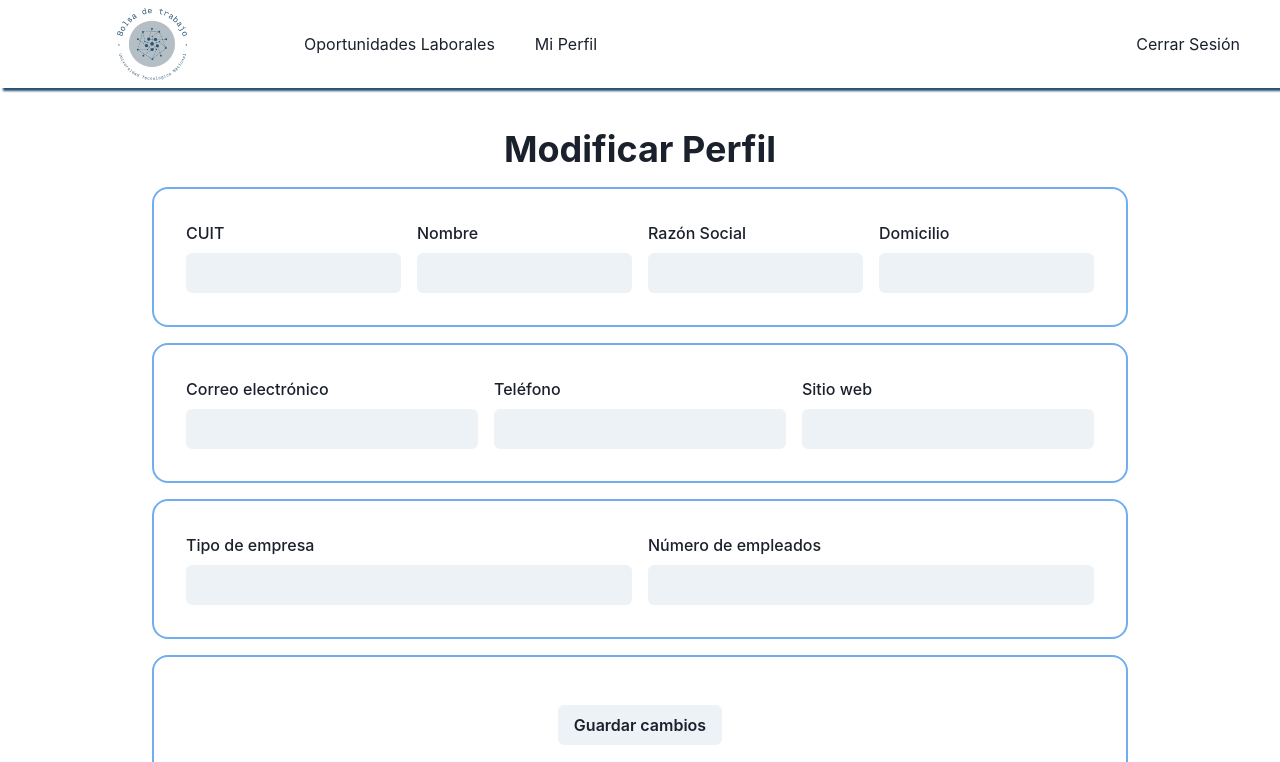
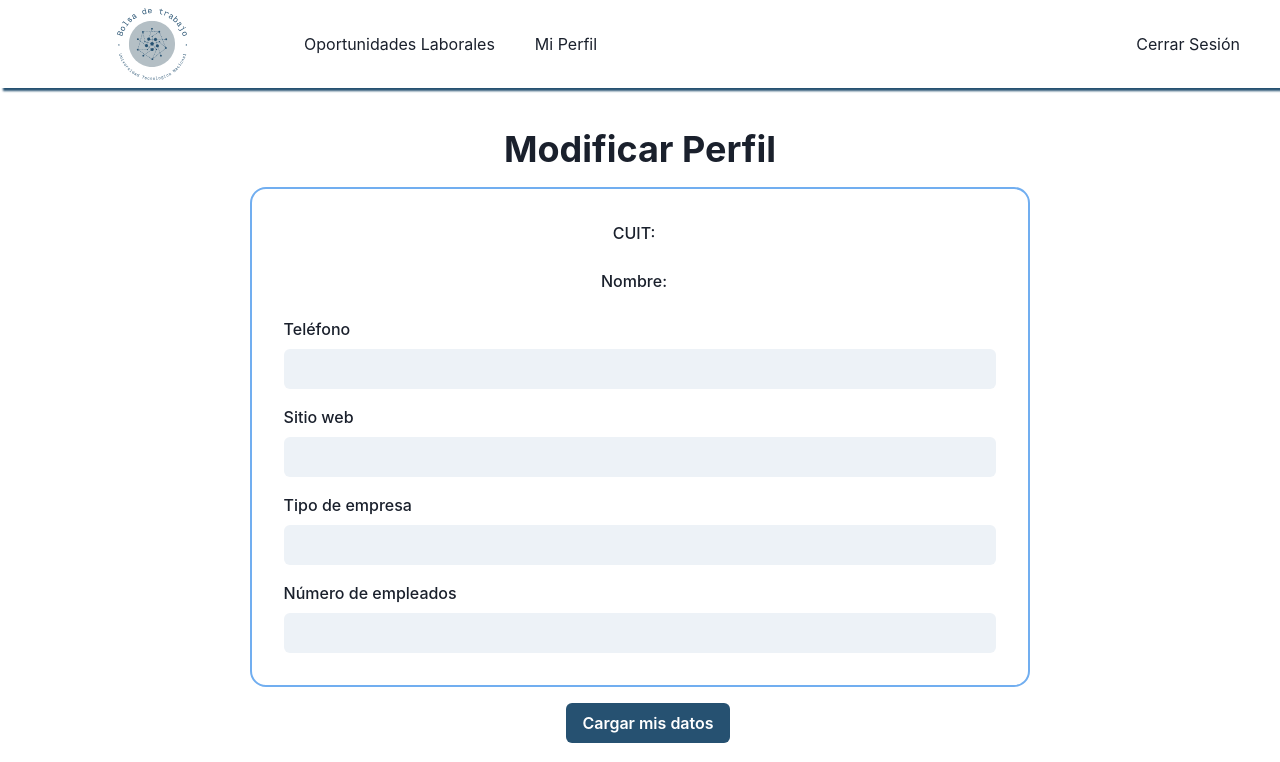
Before and after one commit to hermankraus/PPS_Fracassi_Cura_Bonvissuto_Kraus, a React (Vite) app in the folder frontend/: page /company/my-profile in a window 1280 px wide. Shown: the top 762 px of the page. Built offline with nearby package versions, Linux system fonts and the light colour scheme.

Commit message:
module company profile

```diff
--- a/frontend/src/Axios/axios-company.jsx
+++ b/frontend/src/Axios/axios-company.jsx
@@ -10,4 +10,17 @@ export const getAllCompanies = (companies) => {
 
 export const postJobOffer = (companies) => {
   return api.post("/JobOffer", JSON.stringify(companies));
-}
+};
+
+export const GetCompanyByCuit = async (cuit) => {
+  const response = await api.get(`/Company/getCompany`, {
+    params: {
+      Cuit: cuit.toString(), // Asegúrate de convertir cuit a string si no lo es
+    },
+  });
+  return response.data;
+};
+
+export const completeprofile = (company) => {
+  return api.put("/Company/completeprofile", JSON.stringify(company));
+};
--- a/frontend/src/pages/company-page/company-profile.jsx
+++ b/frontend/src/pages/company-page/company-profile.jsx
@@ -1,114 +1,211 @@
-import React, { useContext } from "react";
-import { Heading, Button, VStack, Container, FormLabel, Flex, FormControl, Input } from "@chakra-ui/react";
+import { useContext, useEffect, useState } from "react";
+import {
+  Heading,
+  Button,
+  VStack,
+  Container,
+  FormLabel,
+  Flex,
+  FormControl,
+  Input,
+  useBreakpointValue,
+  Box,
+} from "@chakra-ui/react";
 import { NavbarCompany } from "../../components/navbar/navbar";
 import { Formik, Form, Field, ErrorMessage } from "formik";
 import * as Yup from "yup";
 import { ThemeContext } from "../../components/context/theme-context/theme-context";
+import { GetCompanyByCuit, completeprofile } from "../../Axios/axios-company";
+import useToaster from "../../hooks/useToaster";
+import Cookies from "js-cookie";
 
 export const CompanyProfile = () => {
   const { isDarkMode } = useContext(ThemeContext);
+  const { successToast, errorToast } = useToaster();
+
+  const [companyData, setCompanyData] = useState({
+    cuit: "",
+    companyName: "",
+    contactEmail: "",
+  });
 
   const validationSchema = Yup.object().shape({
-    companyCuit: Yup.string().required("El número de CUIT es requerido"),
-    companyName: Yup.string().required("El nombre de la empresa es requerido"),
-    companyBusinessName: Yup.string().required("La razón social es requerida"),
-    companyAddress: Yup.string().required("El domicilio es requerido"),
-    companyEmail: Yup.string().email("Correo electrónico inválido").required("El correo de contacto es requerido"),
-    companyPhone: Yup.string().required("El número de teléfono es requerido"),
-    companySite: Yup.string().required("La página web es requerida"),
-    companyType: Yup.string().required("El tipo de empresa es requerido"),
-    companyNumberEmployee: Yup.string().required("El número de empleados es requerido"),
+    contactPhone: Yup.string()
+      .required("El número de teléfono es requerido")
+      .matches(/^\d+$/, "El número de teléfono solo puede contener números"),
+    website: Yup.string()
+      .url("URL inválida")
+      .required("La página web es requerida"),
+    type: Yup.string().required("El tipo de empresa es requerido"),
+    numberOfEmployees: Yup.string()
+      .required("El número de empleados es requerido")
+      .matches(/^\d+$/, "El número de empleados solo puede contener números"),
   });
 
-  const onSubmit = (values) => {
-    console.log("Formulario enviado:", values);
+  const cuit = Cookies.get("cuit");
+  useEffect(() => {
+    const fetchCompanyData = async () => {
+      if (cuit) {
+        try {
+          const data = await GetCompanyByCuit(cuit);
+          setCompanyData(data);
+          console.log(data);
+        } catch (error) {
+          if (error.response && error.response.status === 404) {
+            errorToast("Empresa no encontrada. Verifica el CUIT.");
+          }
+        }
+      }
+    };
+    fetchCompanyData();
+  }, []);
+
+  const companyProfileFormHandler = async (values, { setSubmitting }) => {
+    const userData = {
+      cuit: cuit,
+      contactPhone: values.contactPhone,
+      website: values.website,
+      type: values.type,
+      numberOfEmployees: values.numberOfEmployees,
+    };
+    console.log(values);
+
+    try {
+      setSubmitting(true);
+      const response = await completeprofile(userData);
+      console.log("Datos del estudiante actualizados:", response.data);
+      successToast("Actualización exitosa");
+    } catch (error) {
+      console.error("Error al actualizar los datos de la empresa:", error);
+      errorToast("Error en la actualización de su perfil de empresa");
+    } finally {
+      setSubmitting(false);
+    }
   };
+
+  const formWidth = useBreakpointValue({ base: "100%", md: "80%" });
 
   return (
     <div className={isDarkMode ? "dark" : "light"}>
       <NavbarCompany />
       <VStack spacing={0}>
-        <Container mt="8rem" textAlign="center" minW="63rem">
-          <Heading overflow="hidden" mb="1rem">Modificar Perfil</Heading>
+        <Container
+          mt="8rem"
+          textAlign="center"
+          minW="63rem"
+          className={`${isDarkMode ? "dark" : "light"}`}
+        >
+          <Heading overflow="hidden" mb="1rem">
+            Modificar Perfil
+          </Heading>
           <Formik
             initialValues={{
-              companyCuit: "",
-              companyName: "",
-              companyBusinessName: "",
-              companyAddress: "",
-              companyEmail: "",
-              companyPhone: "",
-              companySite: "",
-              companyType: "",
-              companyNumberEmployee: "",
+              contactPhone: companyData.contactPhone,
+              website: "",
+              type: "",
+              numberOfEmployees: "",
             }}
             validationSchema={validationSchema}
-            onSubmit={onSubmit}
+            onSubmit={companyProfileFormHandler}
           >
-            <Form >
-              <Flex gap={4} maxW="80rem" className="register-label-one" zIndex={5} justifyContent="center" alignItems="center">
-                <FormControl key="companyCuit">
-                  <FormLabel>CUIT</FormLabel>
+            {({ isSubmitting }) => (
+              <Form>
+                <Box width={formWidth} mx="auto">
+                  <Flex
+                    direction={{ base: "column", md: "row" }}
+                    gap={4}
+                    maxW="80rem"
+                    className="register-label-one"
+                    zIndex={5}
+                    display="flex"
+                    flexDirection="column"
+                    justifyContent="center"
+                    alignItems="center"
+                  >
+                    <FormLabel>CUIT: {companyData.cuit}</FormLabel>
+                    <FormLabel>Nombre: {companyData.companyName}</FormLabel>
+                    <FormControl key="contactPhone">
+                      <FormLabel>Teléfono</FormLabel>
+                      <Field
+                        name="contactPhone"
+                        type="text"
+                        as={Input}
+                        className="custom-input"
+                        variant="filled"
+                        defaultValue={companyData.contactPhone}
+                      />
+                      <ErrorMessage name="contactPhone" component="div" />
+                    </FormControl>
+                    <FormControl key="website">
+                      <FormLabel>Sitio web</FormLabel>
+                      <Field
+                        name="website"
+                        type="text"
+                        as={Input}
+                        className="custom-input"
+                        variant="filled"
+                        defaultValue={companyData.website}
+                      />
+                      <ErrorMessage name="website" component="div" />
+                    </FormControl>
 
-                  <Field name="companyCuit" type="text" variant="filled" as={Input}  className="custom-input" />
-
-                  <ErrorMessage name="companyCuit" component="div" />
-                </FormControl>
-                <FormControl key="companyName">
-                  <FormLabel>Nombre</FormLabel>
-                  <Field name="companyName" type="text" as={Input} className="custom-input" variant="filled" />
-                  <ErrorMessage name="companyName" component="div" />
-                </FormControl>
-                <FormControl key="companyBusinessName">
-                  <FormLabel>Razón Social</FormLabel>
-                  <Field name="companyBusinessName" type="text" as={Input} className="custom-input"variant="filled" />
-                  <ErrorMessage name="companyBusinessName" component="div" />
-                </FormControl>
-                <FormControl key="companyAddress">
-                  <FormLabel>Domicilio</FormLabel>
-                  <Field name="companyAddress" type="text" as={Input} className="custom-input" variant="filled" />
-                  <ErrorMessage name="companyAddress" component="div" />
-                </FormControl>
-              </Flex>
-              <Flex gap={4} maxW="80rem" className="register-label-one" zIndex={5} justifyContent="center" alignItems="center">
-                <FormControl key="companyEmail">
-                  <FormLabel>Correo electrónico</FormLabel>
-                  <Field name="companyEmail" type="email" as={Input} className="custom-input" variant="filled" />
-                  <ErrorMessage name="companyEmail" component="div" />
-                </FormControl>
-                <FormControl key="companyPhone">
-                  <FormLabel>Teléfono</FormLabel>
-                  <Field name="companyPhone" type="text" as={Input} className="custom-input" variant="filled" />
-                  <ErrorMessage name="companyPhone" component="div" />
-                </FormControl>
-                <FormControl key="companySite">
-                  <FormLabel>Sitio web</FormLabel>
-                  <Field name="companySite" type="text" as={Input} className="custom-input" variant="filled" />
-                  <ErrorMessage name="companySite" component="div" />
-                </FormControl>
-              </Flex>
-              <Flex gap={4} maxW="80rem" className="register-label-one" zIndex={5} justifyContent="center" alignItems="center">
-                <FormControl key="companyType">
-                  <FormLabel>Tipo de empresa</FormLabel>
-                  <Field name="companyType" type="text" as={Input} className="custom-input" variant="filled" />
-                  <ErrorMessage name="companyType" component="div" />
-                </FormControl>
-                <FormControl key="companyNumberEmployee">
-                  <FormLabel>Número de empleados</FormLabel>
-                  <Field name="companyNumberEmployee" type="text" as={Input} className="custom-input" variant="filled" />
-                  <ErrorMessage name="companyNumberEmployee" component="div" />
-                </FormControl>
-              </Flex>
-              <Flex gap={4} maxW="80rem" className="register-label-one" zIndex={5} justifyContent="center" alignItems="center">
-                <Button type="submit" mt="1rem">Guardar cambios</Button>
-              </Flex>
-            </Form>
+                    <FormControl key="type">
+                      <FormLabel>Tipo de empresa</FormLabel>
+                      <Field
+                        name="type"
+                        type="text"
+                        as={Input}
+                        className="custom-input"
+                        variant="filled"
+                        defaultValue={companyData.type}
+                      />
+                      <ErrorMessage name="type" component="div" />
+                    </FormControl>
+                    <FormControl key="numberOfEmployees">
+                      <FormLabel>Número de empleados</FormLabel>
+                      <Field
+                        name="numberOfEmployees"
+                        type="text"
+                        as={Input}
+                        className="custom-input"
+                        variant="filled"
+                        defaultValue={companyData.numberOfEmployees}
+                      />
+                      <ErrorMessage name="numberOfEmployees" component="div" />
+                    </FormControl>
+                  </Flex>
+                  <Flex
+                    gap={4}
+                    maxW="80rem"
+                    zIndex={5}
+                    justifyContent="center"
+                    alignItems="center"
+                  >
+                    <Button
+                      type="submit"
+                      bg="#265171"
+                      color="white"
+                      minW="8rem"
+                      minH="2rem"
+                      borderRadius={6}
+                      fontSize={16}
+                      ml="1rem"
+                      mb="1rem"
+                      cursor="pointer"
+                      className="login"
+                      display={{ base: "row" }}
+                      isLoading={isSubmitting}
+                    >
+                      Cargar mis datos
+                    </Button>
+                  </Flex>
+                </Box>
+              </Form>
+            )}
           </Formik>
         </Container>
       </VStack>
-
     </div>
   );
 };
-
 export default CompanyProfile;
```
Also changed, not shown: frontend/src/components/user/login/login-company.jsx (+7 -1 lines).
